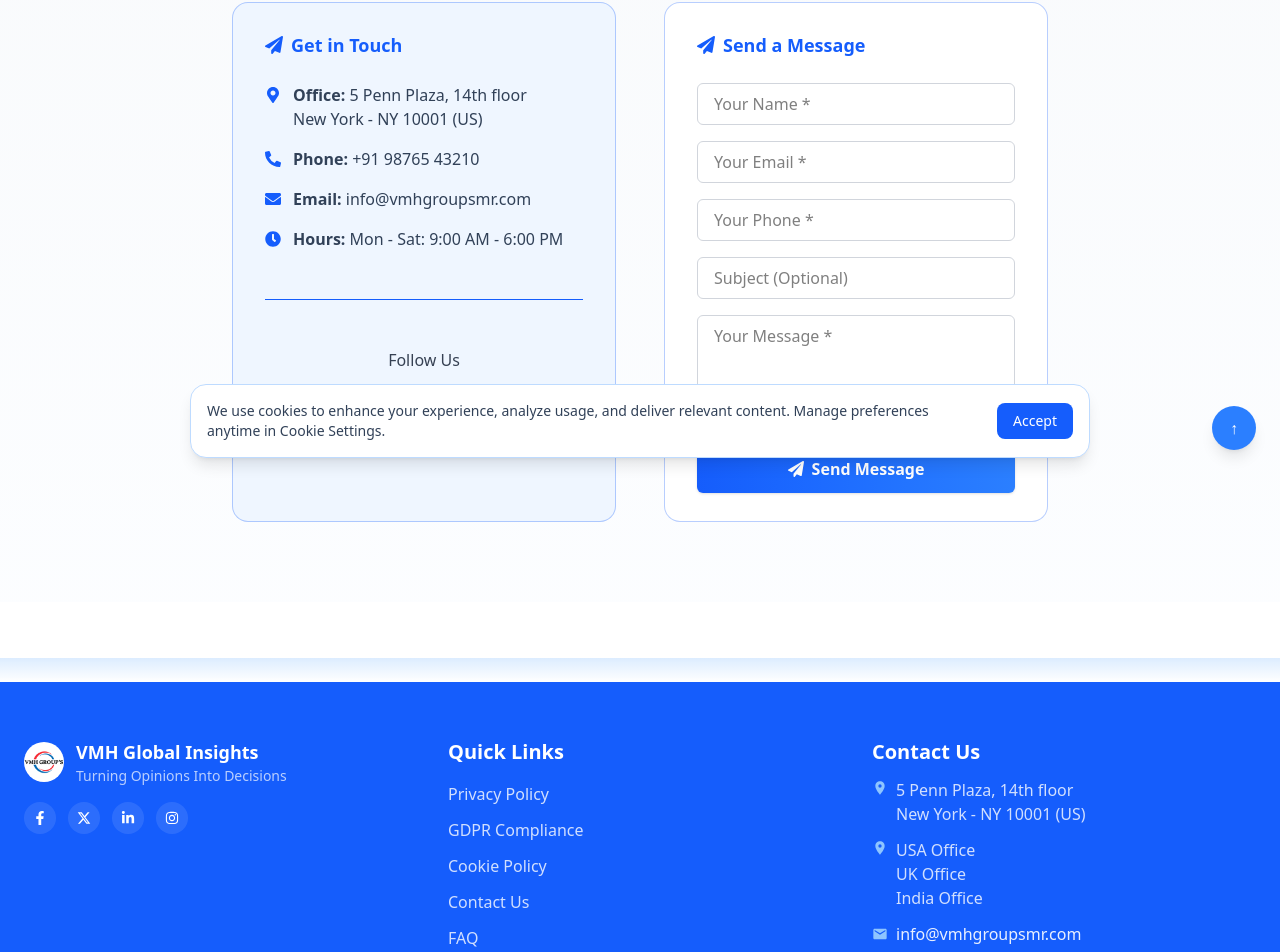
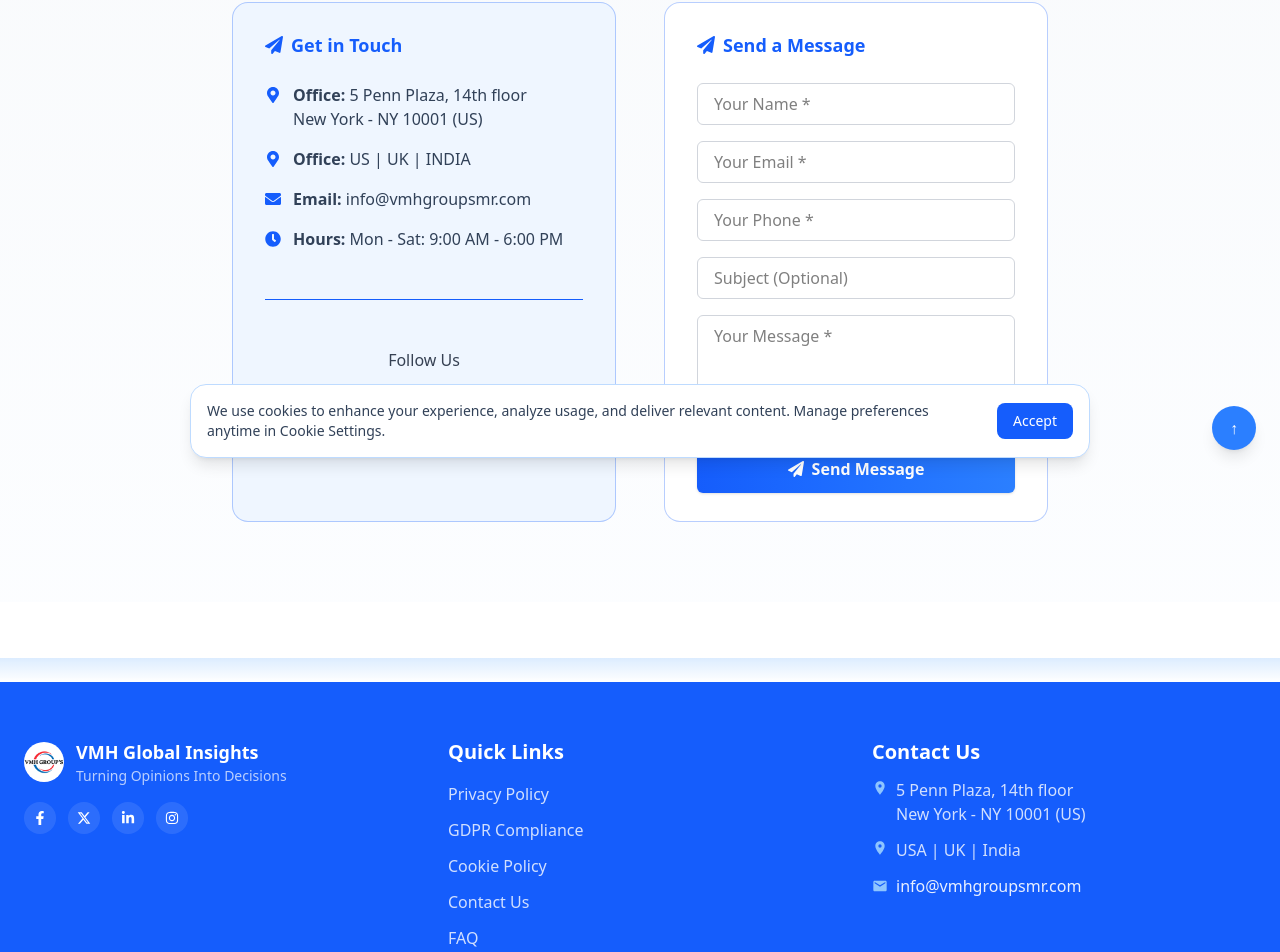
Before and after one commit to ArpitJangid11/VMH_GROUP, a React (Vite) app: page /contact in a window 1280 px wide. Shown: the part 326-1278 px from the top of the page. Built offline with nearby package versions, Linux system fonts and the light colour scheme; no server answers.

Commit message:
office update

```diff
--- a/src/components/Footer.jsx
+++ b/src/components/Footer.jsx
@@ -121,7 +121,7 @@ export default function Footer() {
               {/* Phone */}
                <div className="flex gap-2 text-white/80 hover:text-white transition-all duration-200 hover:translate-x-1 cursor-pointer">
                 <MdLocationOn className="text-blue-300 mt-0.5 shrink-0" />
-                <span>USA Office<br />UK Office<br />India Office</span>
+                <span>USA | UK | India </span>
                 {/* <span>UK Office<br /></span>
                 <span>India Office</span> */}
               </div>
--- a/src/components/ProfessionalHouseholdModal.jsx
+++ b/src/components/ProfessionalHouseholdModal.jsx
@@ -455,8 +455,6 @@ const ProfessionalHouseholdModal = ({
                     <option value="">--Select--</option>
                     <option value="Male">Male</option>
                     <option value="Female">Female</option>
-                    <option value="Non-binary">Non-binary</option>
-                    <option value="Prefer not to say">Prefer not to say</option>
                     <option value="Other">Other</option>
                   </select>
                 </div>
--- a/src/pages/Contact.jsx
+++ b/src/pages/Contact.jsx
@@ -136,9 +136,9 @@ export default function ContactUs() {
                 </span>
               </li>
               <li className="flex items-center">
-                <FaPhoneAlt className="text-blue-600 mr-3 flex-shrink-0" />
+                <FaMapMarkerAlt className="text-blue-600 mr-3 flex-shrink-0" />
                 <span>
-                  <strong>Phone:</strong> +91 98765 43210
+                  <strong>Office:</strong> US | UK | INDIA
                 </span>
               </li>
               <li className="flex items-center">
```
